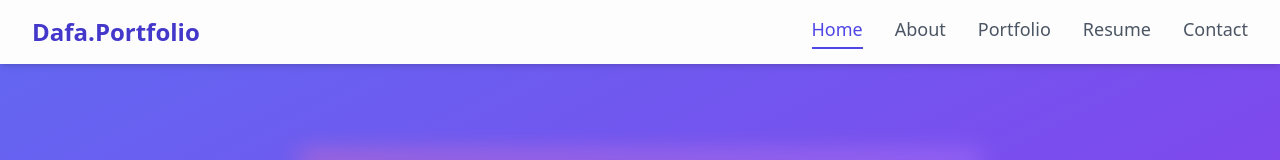
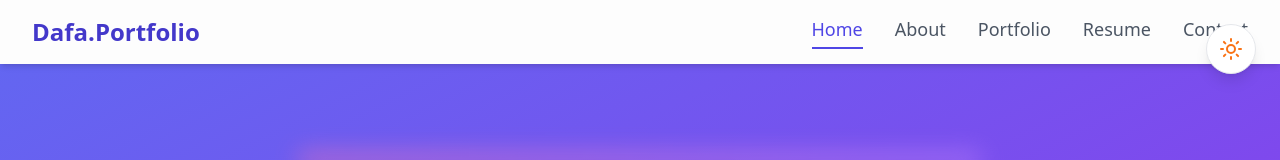
Before and after one commit to DAFAAHMADFAHRISI/portofolio, a React (Vite) app: page / in a window 1280 px wide. Shown: the top 160 px of the page. Built offline with nearby package versions, Linux system fonts and the light colour scheme.

Commit message:
updateDarkmodeHome

```diff
--- a/src/pages/Home.tsx
+++ b/src/pages/Home.tsx
@@ -1,6 +1,7 @@
 import { Link } from "react-router-dom";
-import { ArrowRight, Github, Linkedin, Mail } from "lucide-react";
-import { motion, AnimatePresence } from "framer-motion"; // Add AnimatePresence
+import { ArrowRight, Github, Linkedin, Mail, Sun, Moon } from "lucide-react"; // Import Sun and Moon icons
+import { motion, AnimatePresence } from "framer-motion";
+import { useState, useEffect } from "react"; // Import useState and useEffect
 
 interface Project {
   id: number;
@@ -12,6 +13,33 @@ interface Project {
 }
 
 const Home = () => {
+  const [darkMode, setDarkMode] = useState(() => {
+    // Initialize dark mode from local storage or system preference
+    if (typeof window !== 'undefined') {
+      const savedTheme = localStorage.getItem('theme');
+      if (savedTheme) {
+        return savedTheme === 'dark';
+      }
+      return window.matchMedia('(prefers-color-scheme: dark)').matches;
+    }
+    return false; // Default to light mode if not in a browser environment
+  });
+
+  // Apply or remove 'dark' class to the document body
+  useEffect(() => {
+    if (darkMode) {
+      document.documentElement.classList.add('dark');
+      localStorage.setItem('theme', 'dark');
+    } else {
+      document.documentElement.classList.remove('dark');
+      localStorage.setItem('theme', 'light');
+    }
+  }, [darkMode]);
+
+  const toggleDarkMode = () => {
+    setDarkMode(!darkMode);
+  };
+
   const projects: Project[] = [
     {
       id: 1,
@@ -86,10 +114,45 @@ const Home = () => {
   const nameChars = name.split("");
 
   return (
-    <main className="w-screen min-h-screen bg-gray-50 font-sans text-gray-900">
+    <main className="w-screen min-h-screen bg-gray-50 font-sans text-gray-900 dark:bg-gray-900 dark:text-gray-50 transition-colors duration-500">
+      {/* Dark Mode Toggle Button */}
+      <div className="fixed top-6 right-6 z-50">
+        <motion.button
+          onClick={toggleDarkMode}
+          className="p-3 rounded-full bg-white dark:bg-gray-800 shadow-lg flex items-center justify-center border border-gray-200 dark:border-gray-700 transition-colors duration-300"
+          whileHover={{ scale: 1.1 }}
+          whileTap={{ scale: 0.9 }}
+          aria-label="Toggle dark mode"
+        >
+          <AnimatePresence mode="wait" initial={false}>
+            {darkMode ? (
+              <motion.div
+                key="moon"
+                initial={{ rotate: 90, opacity: 0 }}
+                animate={{ rotate: 0, opacity: 1 }}
+                exit={{ rotate: -90, opacity: 0 }}
+                transition={{ duration: 0.3 }}
+              >
+                <Moon className="h-6 w-6 text-yellow-400" />
+              </motion.div>
+            ) : (
+              <motion.div
+                key="sun"
+                initial={{ rotate: 90, opacity: 0 }}
+                animate={{ rotate: 0, opacity: 1 }}
+                exit={{ rotate: -90, opacity: 0 }}
+                transition={{ duration: 0.3 }}
+              >
+                <Sun className="h-6 w-6 text-orange-500" />
+              </motion.div>
+            )}
+          </AnimatePresence>
+        </motion.button>
+      </div>
+
       {/* Hero Section */}
       <motion.section
-        className="relative flex flex-col items-center justify-center py-24 px-4 sm:px-6 lg:px-8 bg-gradient-to-br from-indigo-500 to-purple-600 text-white shadow-lg"
+        className="relative flex flex-col items-center justify-center py-24 px-4 sm:px-6 lg:px-8 bg-gradient-to-br from-indigo-500 to-purple-600 text-white shadow-lg dark:from-gray-800 dark:to-gray-950 transition-colors duration-500"
         initial="hidden"
         animate="visible"
         variants={sectionVariants}
@@ -101,7 +164,7 @@ const Home = () => {
             animate={{ opacity: 1, scale: 1 }}
             transition={{ duration: 0.6, delay: 0.3 }}
           >
-            <div className="absolute -inset-1.5 bg-gradient-to-r from-pink-400 to-purple-400 rounded-full blur-md opacity-75 animate-pulse-slow"></div>
+            <div className="absolute -inset-1.5 bg-gradient-to-r from-pink-400 to-purple-400 rounded-full blur-md opacity-75 animate-pulse-slow dark:from-gray-600 dark:to-gray-700"></div>
           </motion.div>
           <motion.h1
             className="text-5xl md:text-6xl font-extrabold mb-4 leading-tight tracking-tight"
@@ -125,7 +188,7 @@ const Home = () => {
             </AnimatePresence>
           </motion.h1>
           <motion.h2
-            className="text-2xl md:text-3xl font-semibold mb-6 text-indigo-100"
+            className="text-2xl md:text-3xl font-semibold mb-6 text-indigo-100 dark:text-gray-300"
             initial={{ opacity: 0, y: 20 }}
             animate={{ opacity: 1, y: 0 }}
             transition={{ duration: 0.6, delay: 0.7 }}
@@ -133,7 +196,7 @@ const Home = () => {
             Full Stack Developer
           </motion.h2>
           <motion.p
-            className="text-lg md:text-xl text-indigo-100 mb-10 max-w-2xl mx-auto leading-relaxed"
+            className="text-lg md:text-xl text-indigo-100 mb-10 max-w-2xl mx-auto leading-relaxed dark:text-gray-400"
             initial={{ opacity: 0, y: 20 }}
             animate={{ opacity: 1, y: 0 }}
             transition={{ duration: 0.6, delay: 0.9 }}
@@ -149,13 +212,13 @@ const Home = () => {
           >
             <Link
               to="/portfolio"
-              className="inline-flex items-center bg-white text-indigo-700 px-8 py-4 rounded-full shadow-lg hover:bg-indigo-100 hover:text-indigo-800 transition-all duration-300 font-bold text-lg group"
+              className="inline-flex items-center bg-white text-indigo-700 px-8 py-4 rounded-full shadow-lg hover:bg-indigo-100 hover:text-indigo-800 transition-all duration-300 font-bold text-lg group dark:bg-gray-700 dark:text-white dark:hover:bg-gray-600 dark:hover:text-gray-100"
             >
               View My Work <ArrowRight className="ml-2 h-5 w-5 transition-transform group-hover:translate-x-1" />
             </Link>
             <Link
               to="/contact"
-              className="inline-flex items-center border border-white text-white px-8 py-4 rounded-full hover:bg-white hover:text-indigo-700 transition-colors duration-300 font-bold text-lg"
+              className="inline-flex items-center border border-white text-white px-8 py-4 rounded-full hover:bg-white hover:text-indigo-700 transition-colors duration-300 font-bold text-lg dark:border-gray-500 dark:text-gray-300 dark:hover:bg-gray-700 dark:hover:text-white"
             >
               Contact Me
             </Link>
@@ -170,7 +233,7 @@ const Home = () => {
               href="https://github.com/your-github-profile" // Replace with your GitHub URL
               target="_blank"
               rel="noopener noreferrer"
-              className="p-3 text-white hover:text-indigo-200 transition-colors duration-300 transform hover:scale-110"
+              className="p-3 text-white hover:text-indigo-200 transition-colors duration-300 transform hover:scale-110 dark:text-gray-400 dark:hover:text-gray-200"
               aria-label="GitHub Profile"
             >
               <Github className="h-7 w-7" />
@@ -179,14 +242,14 @@ const Home = () => {
               href="https://linkedin.com/in/your-linkedin-profile" // Replace with your LinkedIn URL
               target="_blank"
               rel="noopener noreferrer"
-              className="p-3 text-white hover:text-indigo-200 transition-colors duration-300 transform hover:scale-110"
+              className="p-3 text-white hover:text-indigo-200 transition-colors duration-300 transform hover:scale-110 dark:text-gray-400 dark:hover:text-gray-200"
               aria-label="LinkedIn Profile"
             >
               <Linkedin className="h-7 w-7" />
             </a>
             <a
               href="mailto:your.email@example.com" // Replace with your email
-              className="p-3 text-white hover:text-indigo-200 transition-colors duration-300 transform hover:scale-110"
+              className="p-3 text-white hover:text-indigo-200 transition-colors duration-300 transform hover:scale-110 dark:text-gray-400 dark:hover:text-gray-200"
               aria-label="Email Me"
             >
               <Mail className="h-7 w-7" />
@@ -196,16 +259,16 @@ const Home = () => {
       </motion.section>
 
       {/* Skills Section */}
-      <section className="py-20 px-4 sm:px-6 lg:px-8 bg-white shadow-inner">
+      <section className="py-20 px-4 sm:px-6 lg:px-8 bg-white shadow-inner dark:bg-gray-800 transition-colors duration-500">
         <div className="max-w-6xl mx-auto">
           <motion.h2
-            className="text-4xl font-extrabold text-center mb-14 text-gray-800"
+            className="text-4xl font-extrabold text-center mb-14 text-gray-800 dark:text-gray-100"
             initial="hidden"
             whileInView="visible"
             viewport={{ once: true, amount: 0.5 }}
             variants={sectionVariants}
           >
-            My <span className="text-purple-600">Skills</span>
+            My <span className="text-purple-600 dark:text-yellow-400">Skills</span>
           </motion.h2>
           <motion.div
             className="flex flex-wrap justify-center gap-4"
@@ -223,7 +286,7 @@ const Home = () => {
             {skills.map((skill, index) => (
               <motion.span
                 key={index}
-                className="bg-purple-50 text-purple-700 text-base py-3 px-6 rounded-full border border-purple-200 hover:bg-purple-100 hover:border-purple-300 transition-all duration-300 font-medium shadow-sm"
+                className="bg-purple-50 text-purple-700 text-base py-3 px-6 rounded-full border border-purple-200 hover:bg-purple-100 hover:border-purple-300 transition-all duration-300 font-medium shadow-sm dark:bg-gray-700 dark:text-gray-200 dark:border-gray-600 dark:hover:bg-gray-600 dark:hover:border-gray-500"
                 variants={itemVariants}
                 whileHover={{ scale: 1.05, boxShadow: "0 4px 15px rgba(0,0,0,0.1)" }}
                 whileTap={{ scale: 0.95 }}
@@ -236,19 +299,19 @@ const Home = () => {
       </section>
 
       {/* Projects Section */}
-      <section className="py-20 px-4 sm:px-6 lg:px-8 bg-gray-50">
+      <section className="py-20 px-4 sm:px-6 lg:px-8 bg-gray-50 dark:bg-gray-900 transition-colors duration-500">
         <div className="max-w-6xl mx-auto">
           <motion.h2
-            className="text-4xl font-extrabold text-center mb-4 text-gray-800"
+            className="text-4xl font-extrabold text-center mb-4 text-gray-800 dark:text-gray-100"
             initial="hidden"
             whileInView="visible"
             viewport={{ once: true, amount: 0.5 }}
             variants={sectionVariants}
           >
-            Featured <span className="text-indigo-600">Projects</span>
+            Featured <span className="text-indigo-600 dark:text-yellow-400">Projects</span>
           </motion.h2>
           <motion.p
-            className="text-center text-gray-600 mb-14 text-lg max-w-xl mx-auto"
+            className="text-center text-gray-600 mb-14 text-lg max-w-xl mx-auto dark:text-gray-400"
             initial="hidden"
             whileInView="visible"
             viewport={{ once: true, amount: 0.5 }}
@@ -273,7 +336,7 @@ const Home = () => {
             {projects.map((project) => (
               <motion.div
                 key={project.id}
-                className="bg-white rounded-xl shadow-lg overflow-hidden border border-gray-200 transform transition-all duration-300 hover:shadow-xl hover:-translate-y-2"
+                className="bg-white rounded-xl shadow-lg overflow-hidden border border-gray-200 transform transition-all duration-300 hover:shadow-xl hover:-translate-y-2 dark:bg-gray-800 dark:border-gray-700"
                 variants={itemVariants}
                 whileHover={{ scale: 1.02 }}
               >
@@ -285,13 +348,13 @@ const Home = () => {
                   />
                 </div>
                 <div className="p-7">
-                  <h3 className="text-2xl font-bold mb-3 text-gray-800 leading-tight">{project.title}</h3>
-                  <p className="text-gray-600 mb-5 leading-relaxed text-base">{project.description}</p>
+                  <h3 className="text-2xl font-bold mb-3 text-gray-800 leading-tight dark:text-gray-100">{project.title}</h3>
+                  <p className="text-gray-600 mb-5 leading-relaxed text-base dark:text-gray-300">{project.description}</p>
                   <div className="flex flex-wrap gap-2 mb-5">
                     {project.tags.map((tag, index) => (
                       <span
                         key={index}
-                        className="bg-blue-50 text-blue-700 text-sm py-1.5 px-3 rounded-full border border-blue-200 font-medium"
+                        className="bg-blue-50 text-blue-700 text-sm py-1.5 px-3 rounded-full border border-blue-200 font-medium dark:bg-teal-700 dark:text-teal-200 dark:border-teal-600"
                       >
                         {tag}
                       </span>
@@ -299,7 +362,7 @@ const Home = () => {
                   </div>
                   <Link
                     to={project.link}
-                    className="inline-flex items-center text-indigo-600 hover:text-indigo-800 font-semibold transition-colors duration-200 group text-lg"
+                    className="inline-flex items-center text-indigo-600 hover:text-indigo-800 font-semibold transition-colors duration-200 group text-lg dark:text-yellow-400 dark:hover:text-yellow-300"
                   >
                     View Project <ArrowRight className="ml-2 h-5 w-5 transition-transform group-hover:translate-x-1" />
                   </Link>
@@ -316,7 +379,7 @@ const Home = () => {
           >
             <Link
               to="/portfolio"
-              className="inline-flex items-center bg-white text-gray-800 px-8 py-4 rounded-full border border-gray-300 hover:bg-gray-100 transition-colors duration-300 font-bold text-lg shadow-md group"
+              className="inline-flex items-center bg-white text-gray-800 px-8 py-4 rounded-full border border-gray-300 hover:bg-gray-100 transition-colors duration-300 font-bold text-lg shadow-md group dark:bg-gray-700 dark:text-gray-100 dark:border-gray-600 dark:hover:bg-gray-600"
             >
               View All Projects <ArrowRight className="ml-2 h-5 w-5 transition-transform group-hover:translate-x-1" />
             </Link>
@@ -325,7 +388,7 @@ const Home = () => {
       </section>
 
       {/* Call to Action Section */}
-      <section className="py-24 px-4 sm:px-6 lg:px-8 bg-gradient-to-br from-indigo-700 to-purple-800 text-white shadow-xl">
+      <section className="py-24 px-4 sm:px-6 lg:px-8 bg-gradient-to-br from-indigo-700 to-purple-800 text-white shadow-xl dark:from-gray-900 dark:to-black transition-colors duration-500">
         <div className="max-w-4xl mx-auto text-center">
           <motion.h2
             className="text-4xl md:text-5xl font-extrabold mb-6 leading-tight"
@@ -354,7 +417,7 @@ const Home = () => {
           >
             <Link
               to="/contact"
-              className="inline-flex items-center bg-white text-purple-700 px-10 py-5 rounded-full shadow-lg hover:bg-purple-50 hover:text-purple-800 transition-all duration-300 font-bold text-xl transform hover:scale-105"
+              className="inline-flex items-center bg-white text-purple-700 px-10 py-5 rounded-full shadow-lg hover:bg-purple-50 hover:text-purple-800 transition-all duration-300 font-bold text-xl transform hover:scale-105 dark:bg-gray-700 dark:text-white dark:hover:bg-gray-600 dark:hover:text-gray-100"
             >
               Get in Touch
             </Link>
--- a/tailwind.config.js
+++ b/tailwind.config.js
@@ -1,5 +1,8 @@
 /** @type {import('tailwindcss').Config} */
 export default {
+  // --- Tambahkan baris ini ---
+  darkMode: 'class',
+  // -------------------------
   content: [
     "./index.html",
     "./src/**/*.{js,ts,jsx,tsx}",
```
